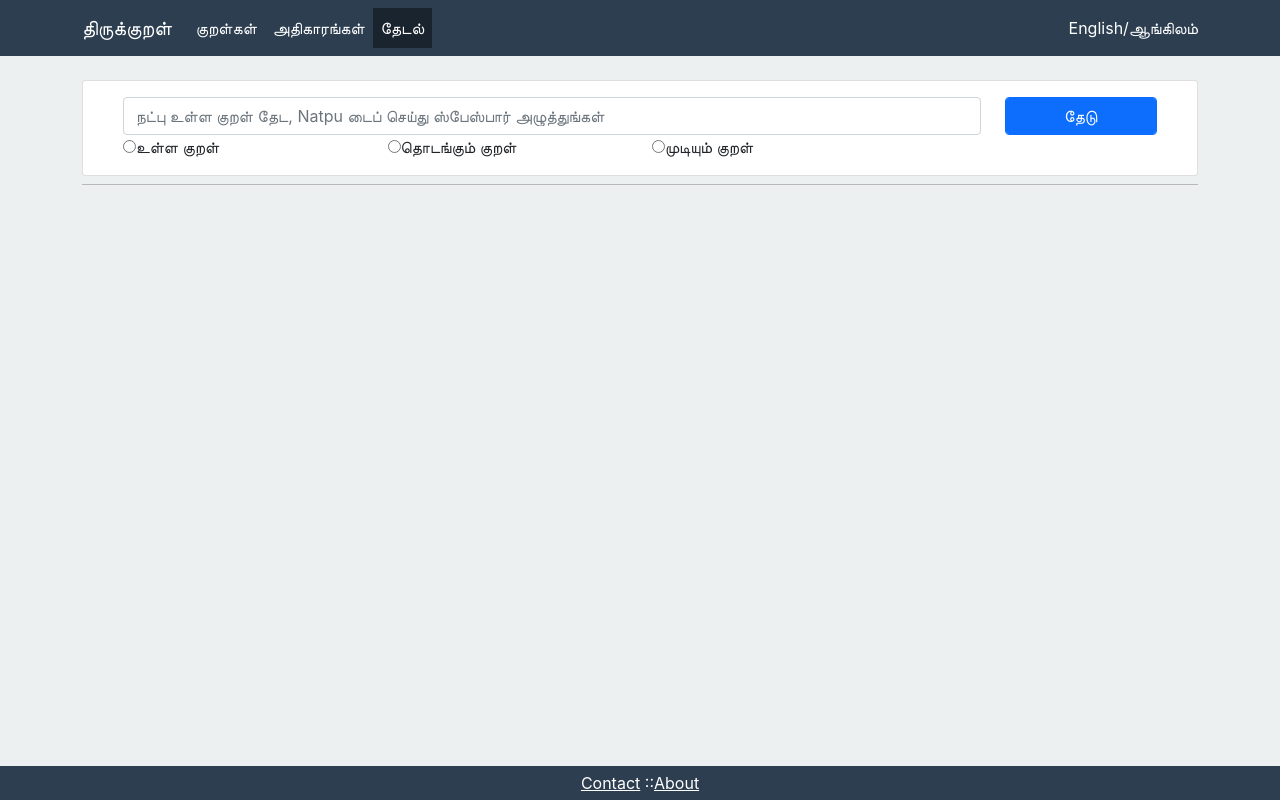
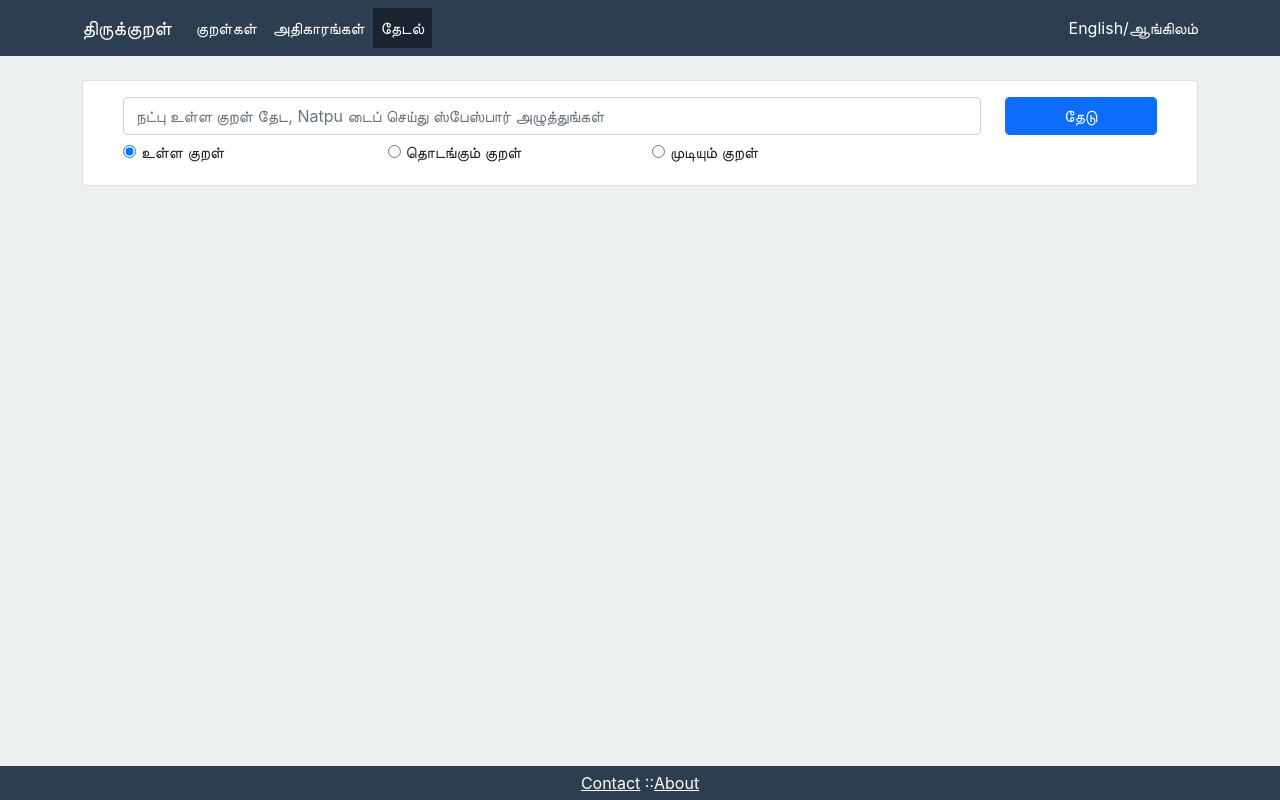
Before and after one commit to gokulm/Thirukkural, a React (Create React App) app: page /search in a window 1280 px wide. Built offline with nearby package versions, Linux system fonts and the light colour scheme.

Commit message:
implemented search

```diff
--- /dev/null
+++ b/src/common/DataService.ts
@@ -0,0 +1,32 @@
+import axios from 'axios';
+
+class DataService {
+    static getThirukkurals(chapterIndex: any) {
+        return axios.get(`https://api.gokulnath.com/thirukkuralchapters/${chapterIndex}/thirukkurals`);
+    }
+
+    static getChapters() {
+        return axios.get(`https://api.gokulnath.com/thirukkuralchapters/`);
+    }
+
+    static getChapter(chapterIndex: any) {
+        return axios.get(`https://api.gokulnath.com/thirukkuralchapters/${chapterIndex}`);
+    }
+
+    static searchTamil(searchText: string, searchType: string = "Contains") {
+        switch (searchType) {
+            case "StartsWith":
+                return axios.get(`https://api.gokulnath.com/thirukkuralsstartswith/${searchText}`);
+            case "EndsWith":
+                return axios.get(`https://api.gokulnath.com/thirukkuralsendswith/${searchText}`);
+            default:
+                return axios.get(`https://api.gokulnath.com/thirukkuralstamilsearch/${searchText}`);
+        }
+    }
+
+    static searchEnglish(searchText: string) {
+        return axios.get(`https://api.gokulnath.com/thirukkuralsenglishsearch/${searchText}`);
+    }
+}
+
+export default DataService;
--- a/src/common/dataService.js
+++ /dev/null
@@ -1,21 +0,0 @@
-import axios from 'axios';
-
-class DataService {
-    static getThirukkurals(chapterIndex) {
-        return axios.get(`https://api.gokulnath.com/thirukkuralchapters/${chapterIndex}/thirukkurals`);
-    }
-
-    static getChapters() {
-        return axios.get(`https://api.gokulnath.com/thirukkuralchapters/`);
-    }
-
-    static getChapter(chapterIndex) {
-        return axios.get(`https://api.gokulnath.com/thirukkuralchapters/${chapterIndex}`);
-    }
-
-    static searchEnglish(searchText) {
-        return axios.get(`https://api.gokulnath.com/thirukkuralsenglishsearch/${searchText}`);
-    }
-}
-
-export default DataService;
--- a/src/common/routes.ts
+++ b/src/common/routes.ts
@@ -1,5 +1,5 @@
-import Chapters from "../views/chapters";
-import Home from "../views/home";
+import Chapters from "../views/Chapters";
+import Home from "../views/Home";
 import Search from "../views/Search";
 
 export const routes = [
--- a/src/views/App.scss
+++ b/src/views/App.scss
@@ -100,7 +100,7 @@ h5 {
 }
 
 .thirukurralChapterHeader {
-    border-bottom: 1px solid #B9B9B9;
+    // border-bottom: 1px solid #B9B9B9;
     margin-bottom: 8px;
 }
 
@@ -162,3 +162,7 @@ footer a:link {
 .justify-content-center {
     justify-content: left !important;
 }
+
+.radio-inline {
+    padding: 5px;
+}
--- a/src/views/Search.tsx
+++ b/src/views/Search.tsx
@@ -1,11 +1,12 @@
-import React, { useState } from 'react';
-import DataService from '../common/dataService'
+import React, { useContext, useState } from 'react';
+import DataService from '../common/DataService'
 import Kurals from '../components/Kurals';
 import {
     Link
 } from "react-router-dom";
 import { IKural } from '../common/interfaces';
 import { Card, Col, Container, Row } from 'react-bootstrap';
+import { AppContext } from '../common/app-context';
 
 const Search = (props: any) => {
 
@@ -13,15 +14,32 @@ const Search = (props: any) => {
     const [searchText, setSearchText] = useState("");
     const [isLoaded, setIsLoaded] = useState(false);
     const [data, setData] = useState([] as IKural[]);
+    const [searchType, setSearchType] = useState("Contains");
+    const appContext = useContext(AppContext)
 
     const handleSearchTextChange = (event: any) => {
         setSearchText(event.target.value);
         console.log(searchText);
     }
 
-    const searchEnglish = () => {
+    const search = () => {
         console.log("searching...");
         if (searchText) {
+            if (appContext.IsTamil) {
+                DataService.searchTamil(searchText, searchType).then(
+                    result => {
+                        console.log(result);
+                        setData(result.data.Data);
+                        setIsLoaded(true);
+                    },
+                    error => {
+                        console.log("error occurred");
+                        setDataError(error);
+                        setIsLoaded(true);
+                    }
+                );
+            }
+            else {
                 DataService.searchEnglish(searchText).then(
                     result => {
                         console.log(result);
@@ -32,8 +50,8 @@ const Search = (props: any) => {
                         console.log("error occurred");
                         setDataError(error);
                         setIsLoaded(true);
+                    });
             }
-            )
         }
     }
 
@@ -48,30 +66,34 @@ const Search = (props: any) => {
                             <Row>
                                 <Col className="col-lg-12 form-group">
                                     <Row>
-                                        <Col className="col-md-10">
+                                        <Col md={10}>
                                             <input type="text" placeholder="நட்பு உள்ள குறள் தேட, Natpu டைப் செய்து ஸ்பேஸ்பார் அழுத்துங்கள்"
                                                 id="transliterateTextarea" className="form-control" onChange={handleSearchTextChange}
                                             />
                                         </Col>
-                                        <Col className="col-md-2">
-                                            <input type="button" className="btn btn-primary form-control" onClick={searchEnglish}
+                                        <Col md={2}>
+                                            <input type="button" className="btn btn-primary form-control" onClick={search}
                                                 value="தேடு" />
                                         </Col>
                                     </Row>
-                                    <Row>
-                                        <Col className="col-md-3">
-                                            <label className="radio-inline"><input type="radio" name="searchType"
-                                                value="Contains" />உள்ள குறள்</label>
+                                    {appContext.IsTamil && <Row>
+                                        <Col md={3}>
+                                            <input type="radio" name="searchType" id="Contains"
+                                                defaultChecked={searchType == "Contains"} value="Contains" onClick={() => setSearchType("Contains")} />
+                                            <label className="radio-inline" htmlFor="Contains">உள்ள குறள்</label>
                                         </Col>
-                                        <Col className="col-md-3">
-                                            <label className="radio-inline"><input type="radio" name="searchType" value="StartsWith"
-                                            />தொடங்கும் குறள்</label>
+                                        <Col md={3}>
+                                            <input type="radio" name="searchType" value="StartsWith" id="StartsWith"
+                                                defaultChecked={searchType == "StartsWith"} onClick={() => setSearchType("StartsWith")} />
+                                            <label className="radio-inline" htmlFor="StartsWith">தொடங்கும் குறள்</label>
                                         </Col>
-                                        <Col className="col-md-6">
-                                            <label className="radio-inline"> <input type="radio" name="searchType" value="EndsWith"
-                                            />முடியும் குறள்</label>
+                                        <Col md={6}>
+                                            <input type="radio" name="searchType" value="EndsWith" id="EndsWith"
+                                                defaultChecked={searchType == "EndsWith"} onClick={() => setSearchType("EndsWith")} />
+                                            <label className="radio-inline" htmlFor="EndsWith">முடியும் குறள்</label>
                                         </Col>
                                     </Row>
+                                    }
                                 </Col>
                             </Row>
                         </Container>
--- a/src/views/chapters.tsx
+++ b/src/views/chapters.tsx
@@ -1,5 +1,5 @@
 import { useEffect, useState } from 'react';
-import DataService from '../common/dataService'
+import DataService from '../common/DataService'
 import { Link } from "react-router-dom";
 import { IChapter } from '../common/interfaces';
 import { Card, Table } from 'react-bootstrap';
--- a/src/views/home.tsx
+++ b/src/views/home.tsx
@@ -1,6 +1,6 @@
 import { useEffect, useState } from 'react';
 import { IChapter, IKural } from '../common/interfaces';
-import DataService from '../common/dataService'
+import DataService from '../common/DataService'
 import { useParams, useHistory } from 'react-router-dom';
 import Pagination from 'react-responsive-pagination';
 import Kurals from '../components/Kurals';
```
Lines whose indentation alone changed are shown as unchanged.
